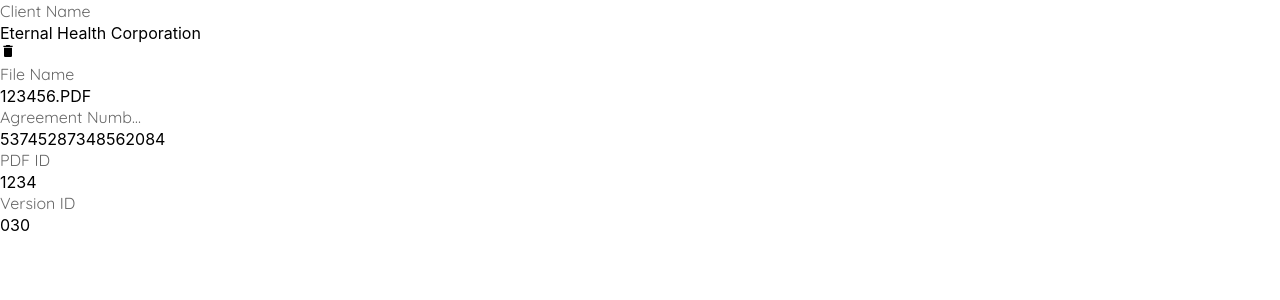
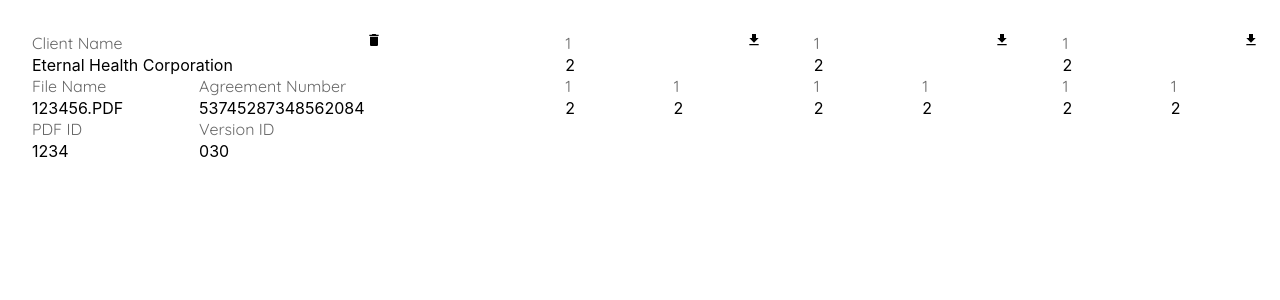
Before and after one commit to bairapraveen7/CAT, a React (Create React App) app: page / in a window 1280 px wide. Shown: the top 300 px of the page. Built offline with nearby package versions, Linux system fonts and the light colour scheme.

Commit message:
feat: some part did

```diff
--- a/src/App.js
+++ b/src/App.js
@@ -32,8 +32,8 @@
     <ThemeProvider theme={theme}>
     <div className="App">
       {/* <Header />
-      <HomePage />  */}
-      <Xpage />
+      <HomePage />   */}
+       <Xpage />
     </div>
     </ThemeProvider>
   );
--- /dev/null
+++ b/src/Components/Main/XpageComponent.jsx
@@ -0,0 +1,85 @@
+import { Delete, Download } from "@mui/icons-material";
+import { Grid, InputLabel, Typography } from "@mui/material";
+import { Fragment } from "react";
+import classes from './XpageComponent.module.css'
+
+const LabelAnswerComponent = ({ label, subText }) => {
+  return (
+    <Fragment>
+      <InputLabel>{label}</InputLabel>
+      <Typography variant="p">{subText}</Typography>
+    </Fragment>
+  );
+};
+
+const SmallBox = ({label1 ="1",subText1="2",label2="3",suText2="4",label3="4",subText3="5"}) => {
+    return (
+         <Grid container>
+            <Grid item xs={10}>
+               <LabelAnswerComponent label={label1} subText={subText1} />
+            </Grid>
+            <Grid item xs={2}>
+                <Download />
+            </Grid>
+            <Grid item xs={6}>
+            <LabelAnswerComponent label={label1} subText={subText1} />
+            </Grid>
+            <Grid item xs={6}>
+            <LabelAnswerComponent label={label1} subText={subText1} />
+            </Grid>
+         </Grid>
+    )
+}
+
+export const XpageComponent = () => {
+  return (
+    <Fragment>
+      <Grid container>
+        <Grid item xs={5} className={classes.box}>
+          <Grid container>
+            <Grid item xs={8}>
+              <LabelAnswerComponent
+                label={"Client Name"}
+                subText={"Eternal Health Corporation"}
+              />
+            </Grid>
+            <Grid item xs={4}>
+              <Delete />
+            </Grid>
+          </Grid>
+          <Grid container>
+            <Grid item xs={4}>
+              <LabelAnswerComponent
+                label={"File Name"}
+                subText={"123456.PDF"}
+              />
+            </Grid>
+            <Grid item xs={4}>
+              <LabelAnswerComponent
+                label={"Agreement Number"}
+                subText={"53745287348562084"}
+              />
+            </Grid>
+          </Grid>
+          <Grid container>
+            <Grid item xs={4}>
+              <LabelAnswerComponent label={"PDF ID"} subText={"1234"} />
+            </Grid>
+            <Grid item xs={4}>
+              <LabelAnswerComponent label={"Version ID"} subText={"030"} />
+            </Grid>
+          </Grid>
+        </Grid>
+        <Grid item xs={2.33} className={classes.box}>
+             <SmallBox />
+        </Grid>
+        <Grid item xs={2.33} className={classes.box}>
+            <SmallBox />
+        </Grid>
+        <Grid item xs={2.33} className={classes.box}>
+            <SmallBox />
+        </Grid>
+      </Grid>
+    </Fragment>
+  );
+};
--- /dev/null
+++ b/src/Components/Main/XpageComponent.module.css
@@ -0,0 +1,3 @@
+.box{
+    padding: 2rem 0 0 2rem;
+}
--- a/src/Pages/Xpage.jsx
+++ b/src/Pages/Xpage.jsx
@@ -1,62 +1,10 @@
-import { Delete } from "@mui/icons-material"
-import { Grid, InputLabel, Typography } from "@mui/material"
 import { Fragment } from "react"
-
-const LabelAnswerComponent = ({ label, subText }) => {
-    return (
-        <Fragment>
-            <InputLabel>{label}</InputLabel>
-            <Typography variant="p">{subText}</Typography>
-        </Fragment>
-    )
-}
+import { XpageComponent } from "../Components/Main/XpageComponent"
 
 export const Xpage = () => {
     return (
         <Fragment>
-            <Grid container>
-                <Grid item xs={4}>
-                    <Grid item xs={12}>
-                        <Grid item xs={8}>
-                            <LabelAnswerComponent label={"Client Name"} subText={"Eternal Health Corporation"} />
-
-                        </Grid>
-                        <Grid item xs={4}>
-                            <Delete />
-
-                        </Grid>
-                    </Grid>
-                    <Grid item xs={12}>
-                    <Grid item xs={4}>
-                        <LabelAnswerComponent label={"File Name"} subText={"123456.PDF"} />
-
-                    </Grid>
-                    <Grid item xs={4}>
-                        <LabelAnswerComponent label={"Agreement Number"} subText={"53745287348562084"} />
-
-                    </Grid>
-                    </Grid>
-                    <Grid item xs={12}>
-                    <Grid item xs={4}>
-                        <LabelAnswerComponent label={"PDF ID"} subText={"1234"} />
-
-                    </Grid>
-                    <Grid item xs={4}>
-                        <LabelAnswerComponent label={"Version ID"} subText={"030"} />
-
-                    </Grid>
-                    </Grid>
-                </Grid>
-                <Grid item xs={2}>
-
-                </Grid>
-                <Grid item xs={2}>
-
-                </Grid>
-                <Grid item xs={2}>
-
-                </Grid>
-            </Grid>
+            <XpageComponent />
         </Fragment>
     )
 }
```
